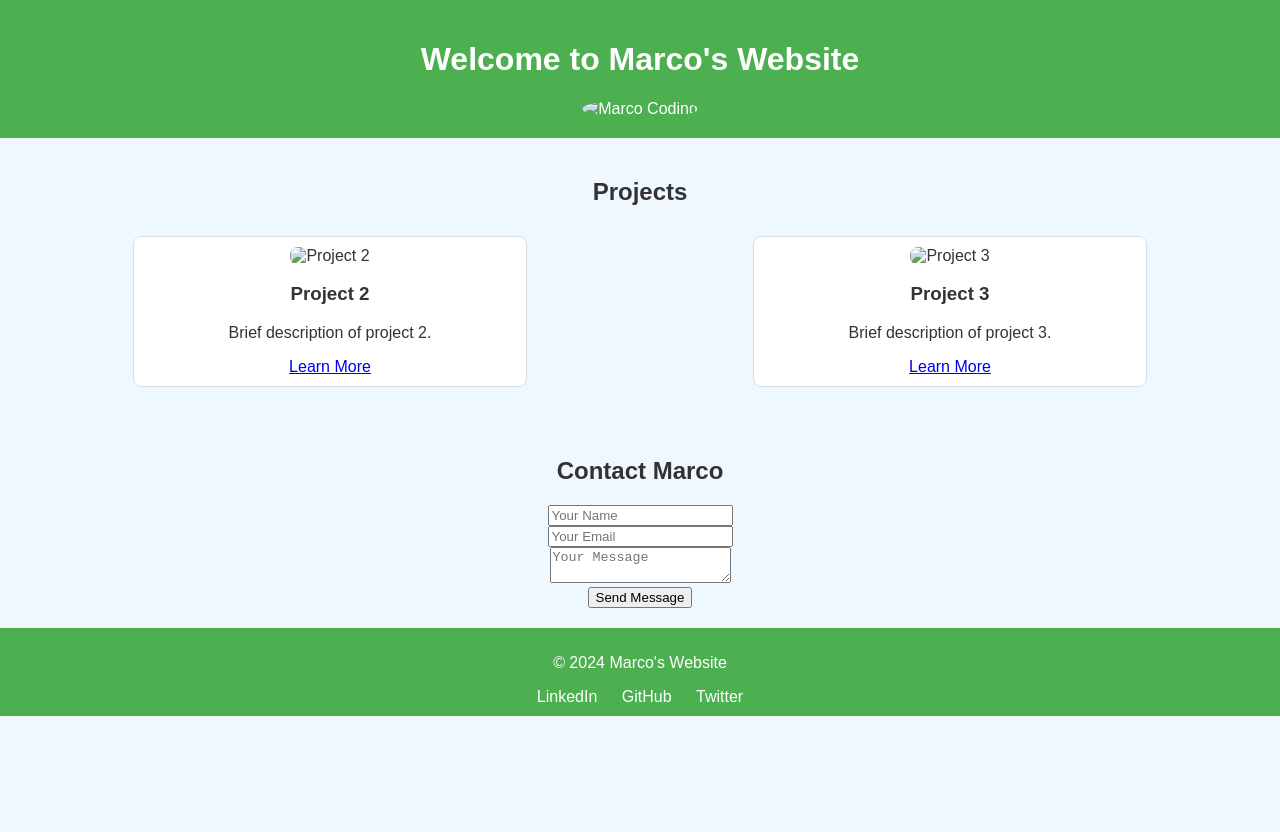
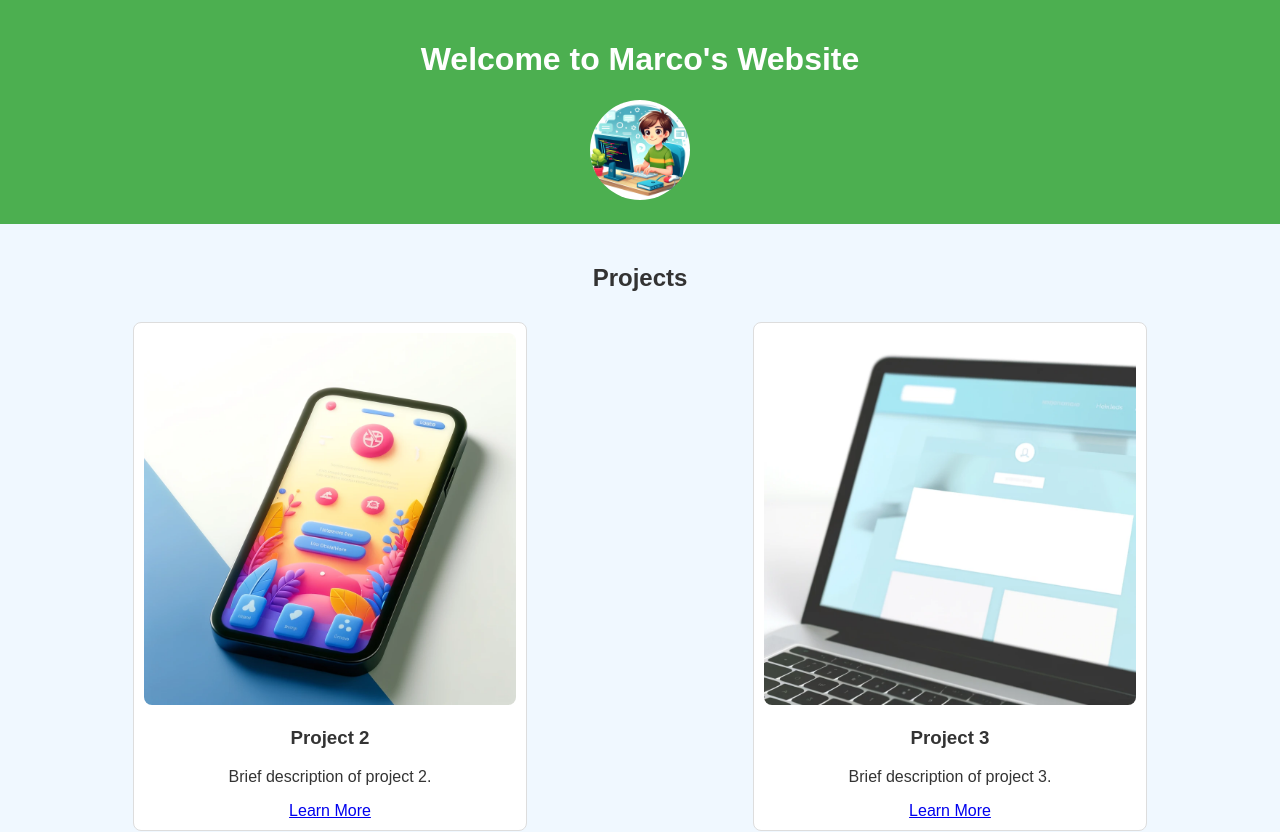
Before and after one commit to smichea/marco, a plain HTML site: page index.html in a window 1280 px wide. Shown: the top 832 px of the page. Before the commit the page ends 800 px from the top, so only its background shows below. Drawn offline with Linux system fonts and the light colour scheme.

Commit message:
fix images

```diff
--- a/index.html
+++ b/index.html
@@ -61,20 +61,20 @@
 
 <header>
     <h1>Welcome to Marco's Website</h1>
-    <img src="images/marco-coding.png" alt="Marco Coding">
+    <img src="images/marco-coding.webp" alt="Marco Coding">
 </header>
 
 <section>
     <h2>Projects</h2>
     <div class="projects">
         <div class="project">
-            <img src="images/project2.png" alt="Project 2">
+            <img src="images/project2.webp" alt="Project 2">
             <h3>Project 2</h3>
             <p>Brief description of project 2.</p>
             <a href="#">Learn More</a>
         </div>
         <div class="project">
-            <img src="images/project3.png" alt="Project 3">
+            <img src="images/project3.webp" alt="Project 3">
             <h3>Project 3</h3>
             <p>Brief description of project 3.</p>
             <a href="#">Learn More</a>
```
